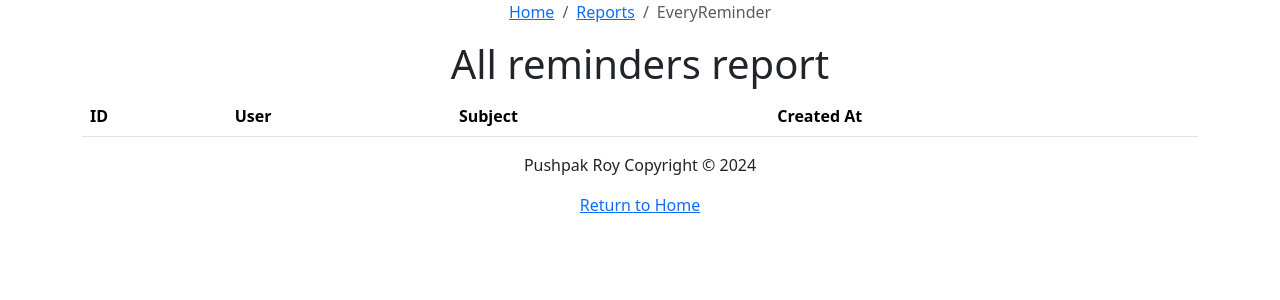
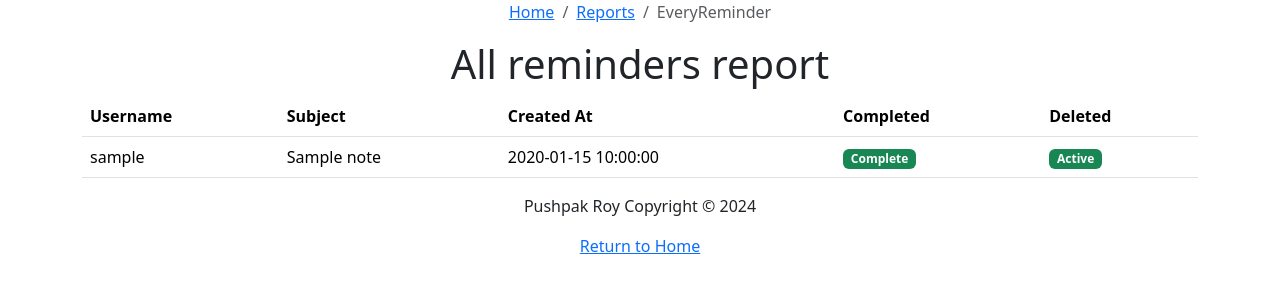
Before and after one commit to puroy3/COSC4806-5, a PHP site: page /reports/everyReminder in a window 1280 px wide. Shown: the part 56-356 px from the top of the page. Run offline with PHP 8.4, Linux system fonts and the light colour scheme; the visitor is signed in with stand-in values (Sample User, id 1); tables that the repository leaves empty or names only in its code hold one stand-in row (values such as "Sample post"); data that the repository does not hold is empty.

Commit message:
Add completed and deleted section to all reminders table.

```diff
--- a/app/models/Reminder.php
+++ b/app/models/Reminder.php
@@ -62,7 +62,7 @@ class Reminder {
     }
     public function getEveryReminder() {
       $db = db_connect();
-      $statement = $db->prepare("select notes.*, users.username from notes join users on notes.user_id = users.id where notes.deleted = 0 order by notes.created_at desc");
+      $statement = $db->prepare("select notes.*, users.username from notes join users on notes.user_id = users.id order by notes.created_at desc");
       $statement->execute();
       $rows = $statement->fetchAll(PDO::FETCH_ASSOC);
       return $rows;
--- a/app/views/reports/everyReminder.php
+++ b/app/views/reports/everyReminder.php
@@ -5,19 +5,33 @@
 <table class="table">
   <thead>
     <tr>
-      <th>ID</th>
-      <th>User</th>
+      <th>Username</th>
       <th>Subject</th>
       <th>Created At</th>
+      <th>Completed</th>
+      <th>Deleted</th>
     </tr>
   </thead>
   <tbody>
     <?php foreach ($data['reminders'] as $reminder) { ?>
     <tr>
-      <td><?= htmlspecialchars($reminder['id']) ?></td>
       <td><?= htmlspecialchars($reminder['username']) ?></td>
       <td><?= htmlspecialchars($reminder['subject']) ?></td>
       <td><?= htmlspecialchars($reminder['created_at']) ?></td>
+      <td>
+        <?php if ($reminder['completed']): ?>
+          <span class="badge bg-success">Complete</span>
+        <?php else: ?>
+          <span class="badge bg-warning text-dark">Incomplete</span>
+        <?php endif; ?>
+      </td>
+      <td>
+        <?php if ($reminder['deleted']): ?>
+          <span class="badge bg-danger">Deleted</span>
+        <?php else: ?>
+          <span class="badge bg-success">Active</span>
+        <?php endif; ?>
+      </td>
     </tr>
     <?php } ?>
   </tbody>
```
